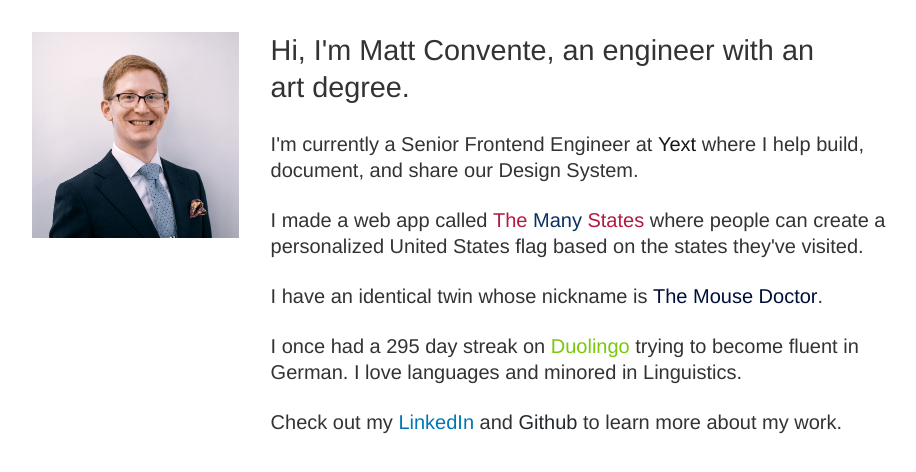
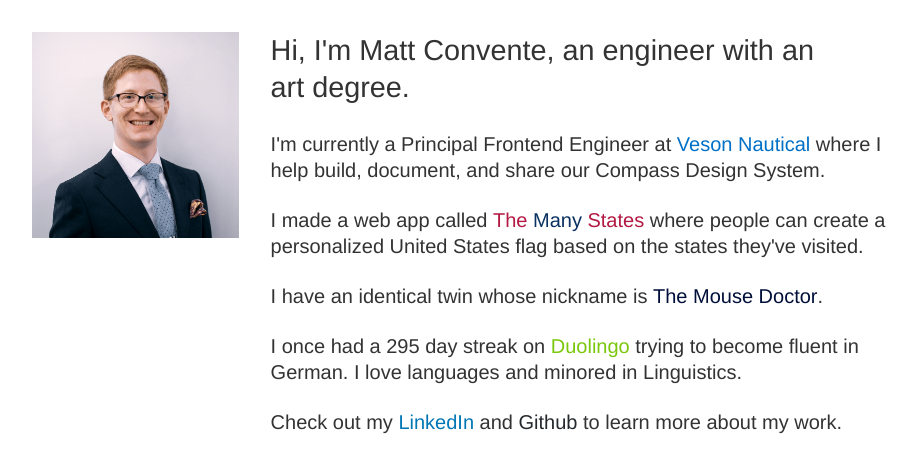
Before and after one commit to mattconvente/mattconvente.github.io, a plain HTML site: page index.html in a window 1280 px wide. Shown: the whole page, without its empty margins (179-1095 px from the left). Drawn offline with Linux system fonts and the light colour scheme.

Commit message:
Mention new job at Veson Nautical

```diff
--- a/index.html
+++ b/index.html
@@ -14,7 +14,7 @@
 			</div>
 			<div>
 				<h1>Hi, I&apos;m Matt Convente, an engineer with an art&nbsp;degree.</h1>
-				<p>I&apos;m currently a Senior Frontend Engineer at <a href="http://www.yext.com/" class="color-yext">Yext</a> where I help build, document, and share our Design System.</p>
+				<p>I&apos;m currently a Principal Frontend Engineer at <a href="http://www.veson.com/" class="color-veson">Veson Nautical</a> where I help build, document, and share our Compass Design System.</p>
 				<p>I made a web app called <a href="https://www.themanystates.com/" class="link-the-many-states"><span class="color-old-glory-red">The</span> <span class="color-old-glory-blue">Many</span> <span class="color-old-glory-red">States</span></a> where people can create a personalized United States flag based on the states they&apos;ve&nbsp;visited.</p>
 				<p>I have an identical twin whose nickname is <a href="http://www.themousedoctor.com" class="color-the-mouse-doctor">The&nbsp;Mouse&nbsp;Doctor</a>.</p>
 				<p>I once had a 295 day streak on <a href="https://www.duolingo.com/profile/mattconvente" class="color-duolingo">Duolingo</a> trying to become fluent in German. I love languages and minored in Linguistics.</p>
--- a/style.css
+++ b/style.css
@@ -16,7 +16,7 @@
     --color-github: #24292E;
     --color-duolingo: #7AC70C;
     --color-the-mouse-doctor: #000F3A;
-    --color-yext: #161717;
+    --color-veson: #0070c7;
     --color-old-glory-red: #B31942;
     --color-old-glory-blue: #0A3161;
 }
@@ -126,8 +126,8 @@ a:focus {
 .color-the-mouse-doctor {
     color: var(--color-the-mouse-doctor);
 }
-.color-yext {
-    color: var(--color-yext);
+.color-veson {
+    color: var(--color-veson);
 }
 .color-old-glory-red {
     color: var(--color-old-glory-red);
```
